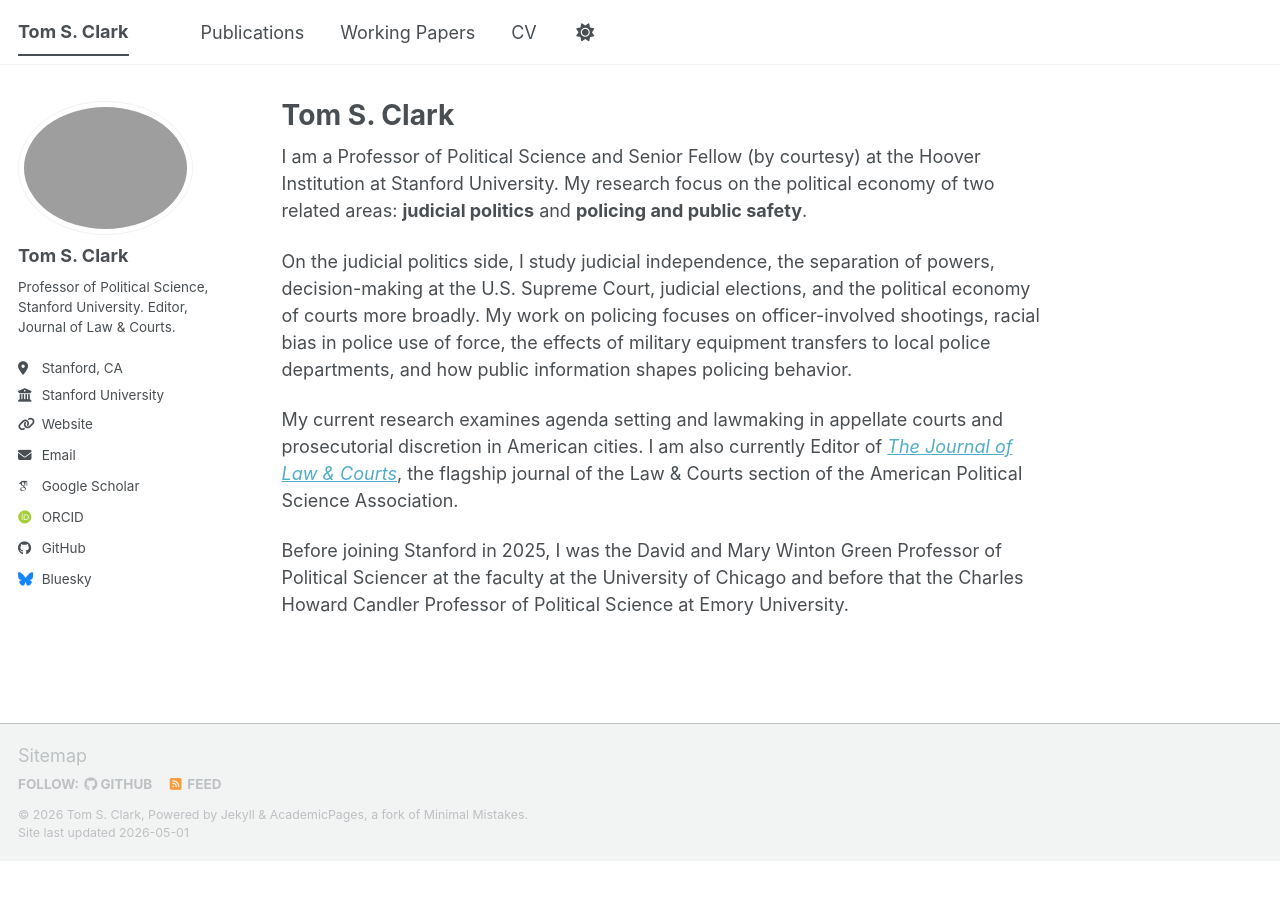
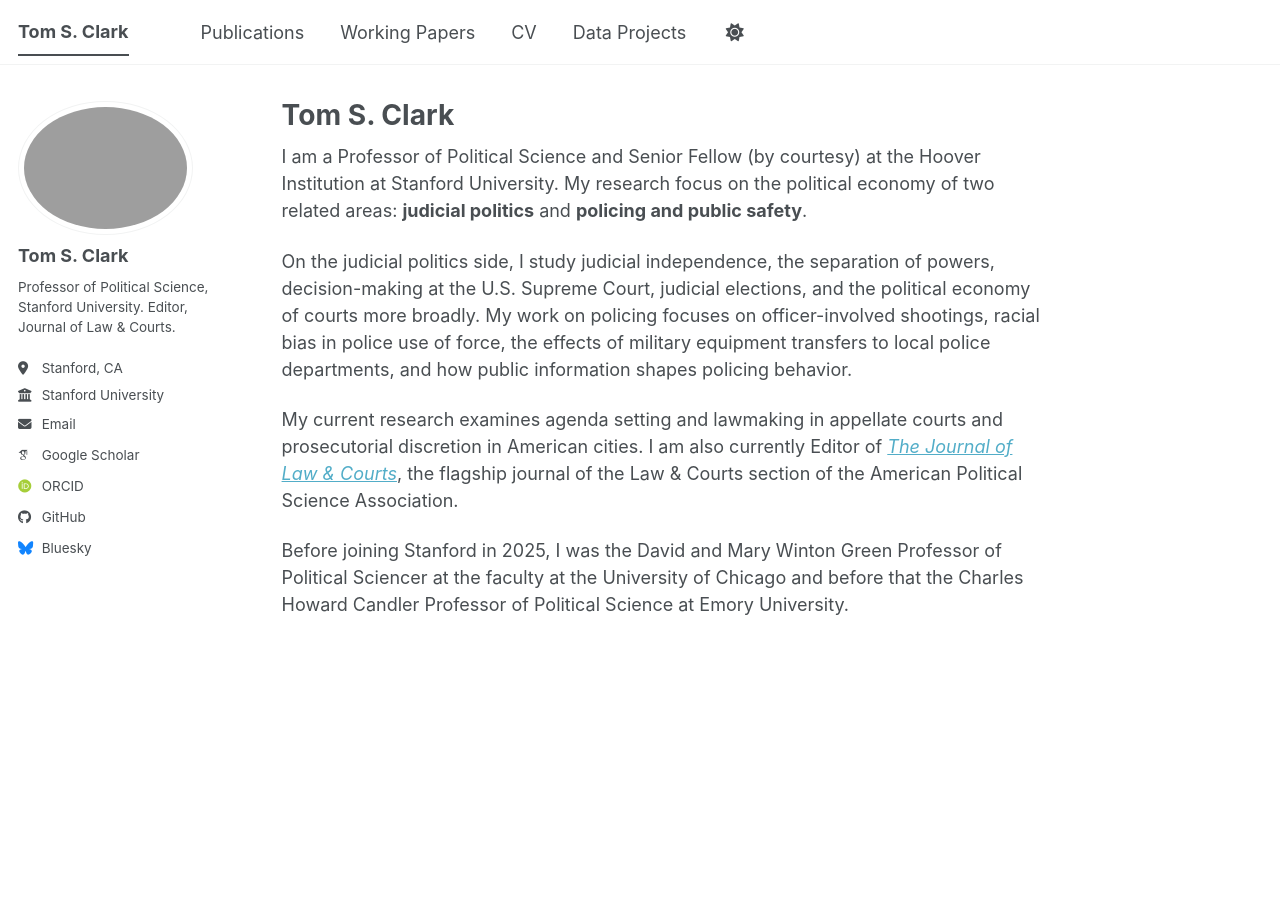
Before and after one commit to tomclarkphd/website, a Jekyll site: the page built from _pages/about.md, in a window 1280 px wide. Built offline with Jekyll 4.4.1, drawn with Linux system fonts in a browser that asks for light colours; some web fonts are replaced; a script bundle is joined from its source files by our own code; library files that are not in the unit come from our copies.

Commit message:
clean up

```diff
--- a/_config.yml
+++ b/_config.yml
@@ -28,7 +28,7 @@ author:
   bio              : "Professor of Political Science, Stanford University. Editor, Journal of Law & Courts."
   location         : "Stanford, CA"
   employer         : "Stanford University"
-  uri              : "https://www.tomclarkphd.com"
+  uri              : # URL
   email            : "tsclark@stanford.edu"
 
   # Academic websites
--- a/_data/navigation.yml
+++ b/_data/navigation.yml
@@ -13,3 +13,6 @@ main:
 
   - title: "CV"
     url: https://www.dropbox.com/scl/fi/jq4aama80aha4xqm5bu01/CurrentClarkCV.pdf?rlkey=lvlditd2xhvyp1erqdsr70tit&raw=1
+
+  - title: "Data Projects"
+    url: /data-projects/
--- a/_includes/footer.html
+++ /dev/null
@@ -1,25 +0,0 @@
-{% include base_path %}
-
-{% if site.author.github or site.author.bitbucket or site.atom_feed.hide != true %}
-<div class="page__footer-follow">
-  <ul class="social-icons">
-    {% if site.data.ui-text[site.locale].follow_label %}
-      <li><strong>{{ site.data.ui-text[site.locale].follow_label }}</strong></li>
-    {% endif %}
-    {% if site.author.github %}
-      <li><a href="https://github.com/{{ site.author.github }}"><i class="fab fa-github" aria-hidden="true"></i> GitHub</a></li>
-    {% endif %}
-    {% if site.author.bitbucket %}
-      <li><a href="https://bitbucket.org/{{ site.author.bitbucket }}"><i class="fab fa-bitbucket" aria-hidden="true"></i> Bitbucket</a></li>
-    {% endif %}
-    {% if site.atom_feed.hide != true %}
-    <li><a href="{% if site.atom_feed.path %}{{ site.atom_feed.path }}{% else %}{{ base_path }}/feed.xml{% endif %}"><i class="fa fa-fw fa-rss-square" aria-hidden="true"></i> {{ site.data.ui-text[site.locale].feed_label | default: "Feed" }}</a></li>
-    {% endif %}
-  </ul>
-</div>
-{% endif %}
-
-<div class="page__footer-copyright">
-  &copy; {{ site.time | date: '%Y' }} {{ site.name | default: site.title }}, {{ site.data.ui-text[site.locale].powered_by | default: "Powered by" }} <a href="https://jekyllrb.com" rel="nofollow">Jekyll</a> &amp; <a href="https://github.com/academicpages/academicpages.github.io">AcademicPages</a>, a fork of <a href="https://mademistakes.com/work/minimal-mistakes-jekyll-theme/" rel="nofollow">Minimal Mistakes</a>.<br />
-  Site last updated {{ "now" | date: '%Y-%m-%d' }}
-</div>
--- a/_includes/footer/custom.html
+++ b/_includes/footer/custom.html
@@ -1,6 +1,4 @@
 <!-- start custom footer snippets -->
-
-<a href="/sitemap/">Sitemap</a>
 
 <!-- Support for MatJax -->
 <script defer src="https://cdnjs.cloudflare.com/polyfill/v3/polyfill.min.js?features=es6"></script>
--- a/_includes/head/custom.html
+++ b/_includes/head/custom.html
@@ -14,4 +14,7 @@
 <link rel="icon" href="/images/favicon.ico"/>
 <meta name="theme-color" content="#ffffff"/>
 
+<!-- Hide empty footer -->
+<style>.page__footer { display: none; }</style>
+
 <!-- end custom head snippets -->
```
Also changed, not shown: _pages/data-projects.html (added, +60 -0 lines), .github/workflows/scrape_talks.yml (deleted).
